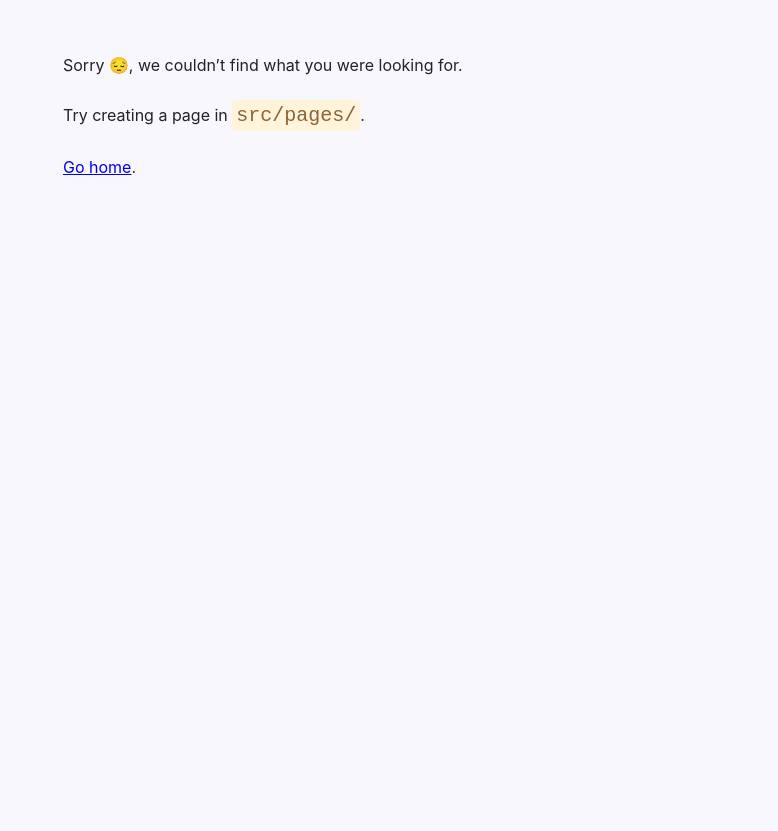
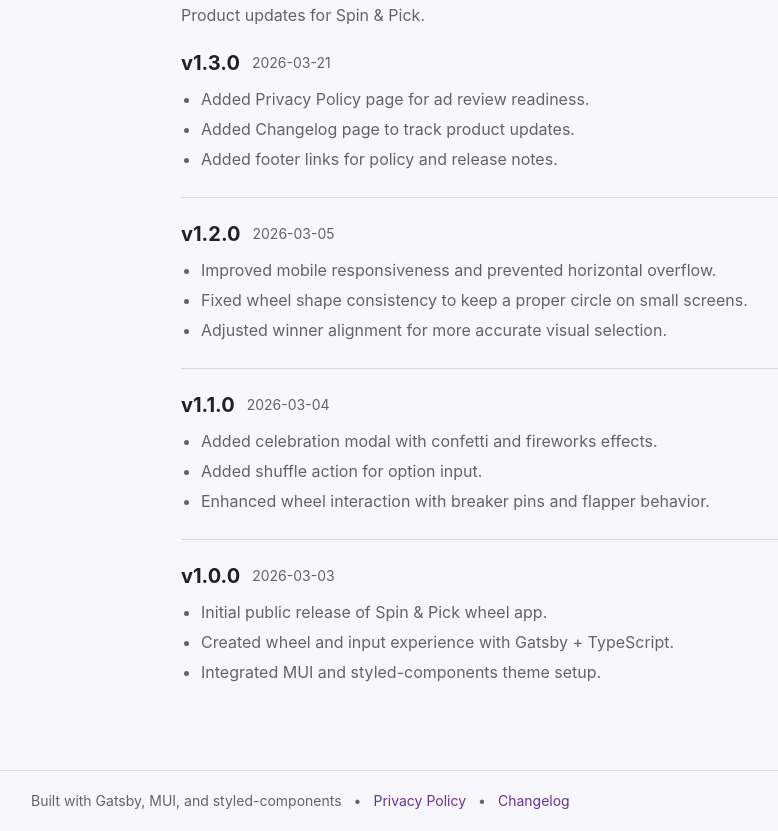
Before and after one commit to BryanWooCH/wheeler, a Gatsby site: page /changelog in a window 1280 px wide. Before the commit this address had no page. Shown: the part 155-986 px from the top of the page, without its empty margins (33-811 px from the left). Before the commit the page ends 800 px from the top, so only its background shows below. Built offline with nearby package versions, Linux system fonts and the light colour scheme; Gatsby itself is replaced by a stand-in of ours.

Commit message:
Add changelog and privacy policy pages

```diff
--- a/src/components/Footer.tsx
+++ b/src/components/Footer.tsx
@@ -1,5 +1,5 @@
 import * as React from "react";
-import { Box, Container, Typography } from "@mui/material";
+import { Box, Container, Link, Stack, Typography } from "@mui/material";
 
 const Footer: React.FC = () => {
   return (
@@ -8,9 +8,28 @@
       sx={{ borderTop: "1px solid", borderColor: "divider", py: 2.5, mt: 6 }}
     >
       <Container maxWidth="lg">
-        <Typography variant="body2" color="text.secondary">
-          Built with Gatsby, MUI, and styled-components
-        </Typography>
+        <Stack
+          direction="row"
+          spacing={1.5}
+          alignItems="center"
+          flexWrap="wrap"
+        >
+          <Typography variant="body2" color="text.secondary">
+            Built with Gatsby, MUI, and styled-components
+          </Typography>
+          <Typography variant="body2" color="text.secondary">
+            •
+          </Typography>
+          <Link href="/privacy-policy" underline="hover" variant="body2">
+            Privacy Policy
+          </Link>
+          <Typography variant="body2" color="text.secondary">
+            •
+          </Typography>
+          <Link href="/changelog" underline="hover" variant="body2">
+            Changelog
+          </Link>
+        </Stack>
       </Container>
     </Box>
   );
--- /dev/null
+++ b/src/components/legal/ChangelogContent.tsx
@@ -0,0 +1,45 @@
+import * as React from "react";
+import { Box, Divider, Stack, Typography } from "@mui/material";
+import { changelogEntries } from "../../data/changelog";
+
+const ChangelogContent: React.FC = () => {
+  return (
+    <>
+      {changelogEntries.map((entry, index) => (
+        <Box key={`${entry.version}-${entry.date}`}>
+          {index > 0 && <Divider sx={{ mb: 2.5 }} />}
+          <Stack spacing={1}>
+            <Stack
+              direction={{ xs: "column", sm: "row" }}
+              spacing={{ xs: 0.5, sm: 1.5 }}
+              alignItems={{ xs: "flex-start", sm: "center" }}
+            >
+              <Typography variant="h6" component="h2" fontWeight={700}>
+                {entry.version}
+              </Typography>
+              <Typography variant="body2" color="text.secondary">
+                {entry.date}
+              </Typography>
+            </Stack>
+
+            <Box component="ul" sx={{ m: 0, pl: 2.5 }}>
+              {entry.items.map((item) => (
+                <Typography
+                  key={item}
+                  component="li"
+                  variant="body1"
+                  color="text.secondary"
+                  sx={{ mb: 0.75 }}
+                >
+                  {item}
+                </Typography>
+              ))}
+            </Box>
+          </Stack>
+        </Box>
+      ))}
+    </>
+  );
+};
+
+export default ChangelogContent;
--- /dev/null
+++ b/src/components/legal/LegalPageLayout.tsx
@@ -0,0 +1,42 @@
+import * as React from "react";
+import { Box, Container, Stack, Typography } from "@mui/material";
+import Footer from "../Footer";
+import Header from "../Header";
+
+type LegalPageLayoutProps = {
+  title: string;
+  subtitle?: string;
+  children: React.ReactNode;
+};
+
+const LegalPageLayout: React.FC<LegalPageLayoutProps> = ({
+  title,
+  subtitle,
+  children,
+}) => {
+  return (
+    <Stack sx={{ minHeight: "100vh", bgcolor: "background.default" }}>
+      <Header />
+
+      <Box component="main" sx={{ flex: 1, py: 4 }}>
+        <Container maxWidth="md">
+          <Stack spacing={2.5}>
+            <Typography variant="h4" component="h1" fontWeight={700}>
+              {title}
+            </Typography>
+            {subtitle && (
+              <Typography variant="body1" color="text.secondary">
+                {subtitle}
+              </Typography>
+            )}
+            {children}
+          </Stack>
+        </Container>
+      </Box>
+
+      <Footer />
+    </Stack>
+  );
+};
+
+export default LegalPageLayout;
--- /dev/null
+++ b/src/components/legal/PrivacyPolicyContent.tsx
@@ -0,0 +1,120 @@
+import * as React from "react";
+import { Link, Stack, Typography } from "@mui/material";
+
+const lastUpdated = "March 21, 2026";
+const contactEmail = "your-email@example.com";
+
+const PrivacyPolicyContent: React.FC = () => {
+  return (
+    <Stack spacing={2}>
+      <Typography variant="body2" color="text.secondary">
+        Last updated: {lastUpdated}
+      </Typography>
+
+      <Typography variant="body1" color="text.secondary">
+        This Privacy Policy explains how Spin &amp; Pick ("we", "us", or "our")
+        collects, uses, and protects information when you use this website.
+      </Typography>
+
+      <Typography variant="h6" component="h2" fontWeight={700}>
+        1. Information We Collect
+      </Typography>
+      <Typography variant="body1" color="text.secondary">
+        We may collect limited technical data automatically, such as IP address,
+        browser type, device information, pages viewed, and usage events. We do
+        not intentionally collect sensitive personal information through the
+        wheel feature.
+      </Typography>
+
+      <Typography variant="h6" component="h2" fontWeight={700}>
+        2. How We Use Information
+      </Typography>
+      <Typography variant="body1" color="text.secondary">
+        We use data to operate the site, improve reliability and user
+        experience, analyze traffic, prevent abuse, and support advertising
+        features.
+      </Typography>
+
+      <Typography variant="h6" component="h2" fontWeight={700}>
+        3. Cookies and Similar Technologies
+      </Typography>
+      <Typography variant="body1" color="text.secondary">
+        This site may use cookies or similar technologies to remember
+        preferences, measure performance, and deliver relevant content and ads.
+      </Typography>
+
+      <Typography variant="h6" component="h2" fontWeight={700}>
+        4. Google AdSense and Third-Party Advertising
+      </Typography>
+      <Typography variant="body1" color="text.secondary">
+        We may use Google AdSense and other third-party advertising services.
+        Google and its partners may use cookies to serve ads based on your prior
+        visits to this and other websites.
+      </Typography>
+      <Typography variant="body1" color="text.secondary">
+        You can opt out of personalized advertising by visiting Google Ads
+        Settings at{" "}
+        <Link
+          href="https://adssettings.google.com"
+          target="_blank"
+          rel="noopener noreferrer"
+        >
+          adssettings.google.com
+        </Link>
+        . You can also learn more about opting out of many third-party ad
+        vendors at{" "}
+        <Link
+          href="https://www.aboutads.info"
+          target="_blank"
+          rel="noopener noreferrer"
+        >
+          aboutads.info
+        </Link>
+        .
+      </Typography>
+
+      <Typography variant="h6" component="h2" fontWeight={700}>
+        5. Data Retention
+      </Typography>
+      <Typography variant="body1" color="text.secondary">
+        We keep information only as long as needed for site operations,
+        analytics, legal obligations, and security purposes.
+      </Typography>
+
+      <Typography variant="h6" component="h2" fontWeight={700}>
+        6. Your Privacy Rights
+      </Typography>
+      <Typography variant="body1" color="text.secondary">
+        Depending on your location, you may have rights to request access,
+        correction, deletion, or restriction of personal data. To make a
+        request, contact us using the email below.
+      </Typography>
+
+      <Typography variant="h6" component="h2" fontWeight={700}>
+        7. Children&apos;s Privacy
+      </Typography>
+      <Typography variant="body1" color="text.secondary">
+        This site is not directed to children under 13, and we do not knowingly
+        collect personal information from children under 13.
+      </Typography>
+
+      <Typography variant="h6" component="h2" fontWeight={700}>
+        8. Changes to This Policy
+      </Typography>
+      <Typography variant="body1" color="text.secondary">
+        We may update this policy from time to time. We will post the revised
+        version on this page with a new "Last updated" date.
+      </Typography>
+
+      <Typography variant="h6" component="h2" fontWeight={700}>
+        9. Contact Us
+      </Typography>
+      <Typography variant="body1" color="text.secondary">
+        If you have questions about this Privacy Policy, contact us at{" "}
+        <Link href={`mailto:${contactEmail}`}>{contactEmail}</Link>.
+      </Typography>
+    </Stack>
+  );
+};
+
+export default PrivacyPolicyContent;
--- /dev/null
+++ b/src/data/changelog.ts
@@ -0,0 +1,44 @@
+export type ChangelogEntry = {
+  version: string;
+  date: string;
+  items: string[];
+};
+
+export const changelogEntries: ChangelogEntry[] = [
+  {
+    version: "v1.3.0",
+    date: "2026-03-21",
+    items: [
+      "Added Privacy Policy page for ad review readiness.",
+      "Added Changelog page to track product updates.",
+      "Added footer links for policy and release notes.",
+    ],
+  },
+  {
+    version: "v1.2.0",
+    date: "2026-03-05",
+    items: [
+      "Improved mobile responsiveness and prevented horizontal overflow.",
+      "Fixed wheel shape consistency to keep a proper circle on small screens.",
+      "Adjusted winner alignment for more accurate visual selection.",
+    ],
+  },
+  {
+    version: "v1.1.0",
+    date: "2026-03-04",
+    items: [
+      "Added celebration modal with confetti and fireworks effects.",
+      "Added shuffle action for option input.",
+      "Enhanced wheel interaction with breaker pins and flapper behavior.",
+    ],
+  },
+  {
+    version: "v1.0.0",
+    date: "2026-03-03",
+    items: [
+      "Initial public release of Spin & Pick wheel app.",
+      "Created wheel and input experience with Gatsby + TypeScript.",
+      "Integrated MUI and styled-components theme setup.",
+    ],
+  },
+];
--- /dev/null
+++ b/src/pages/changelog.tsx
@@ -0,0 +1,19 @@
+import * as React from "react";
+import type { HeadFC, PageProps } from "gatsby";
+import ChangelogContent from "../components/legal/ChangelogContent";
+import LegalPageLayout from "../components/legal/LegalPageLayout";
+
+const ChangelogPage: React.FC<PageProps> = () => {
+  return (
+    <LegalPageLayout
+      title="Changelog"
+      subtitle="Product updates for Spin & Pick."
+    >
+      <ChangelogContent />
+    </LegalPageLayout>
+  );
+};
+
+export default ChangelogPage;
+
+export const Head: HeadFC = () => <title>Changelog | Spin & Pick</title>;
```
Also changed, not shown: src/pages/privacy-policy.tsx (added, +16 -0 lines).
